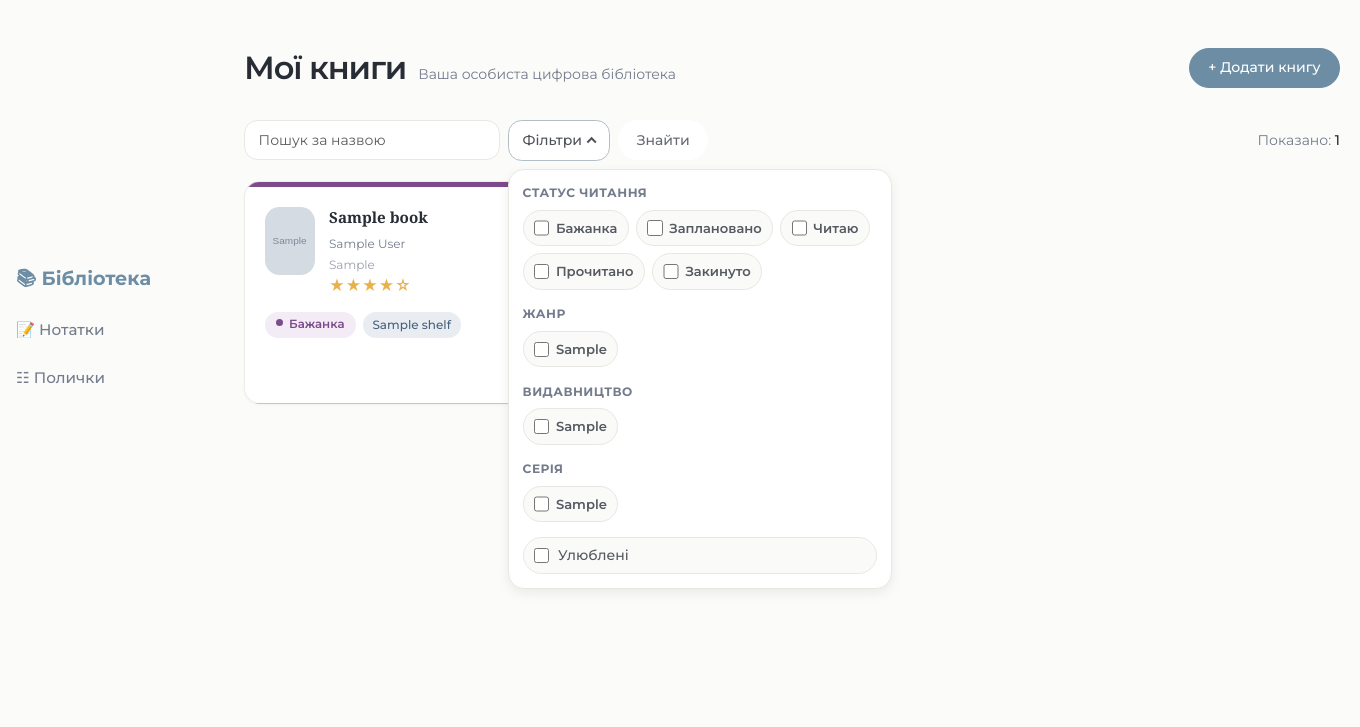
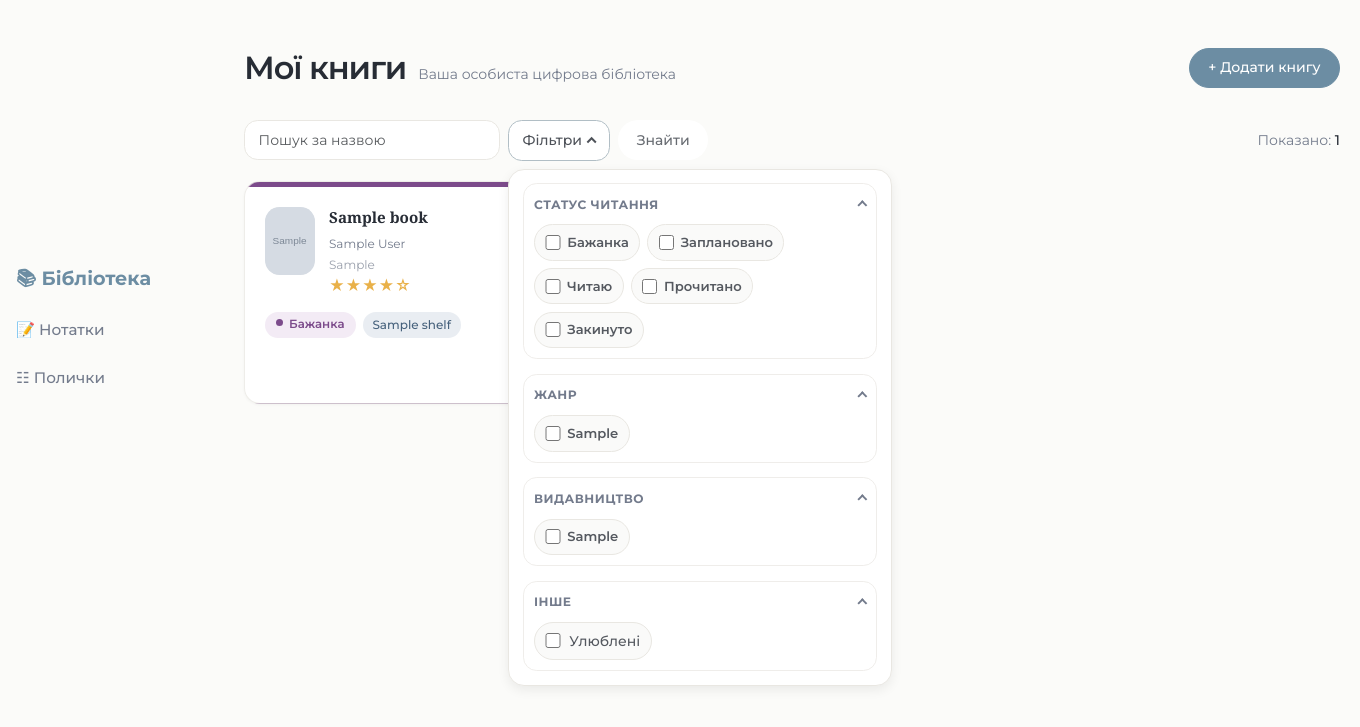
Before and after one commit to KaterynaShynkaryk/BookNest, a Django app: page / in a window 1360 px wide, after a click on "Фільтри". Shown: the part 73-800 px from the top of the page. Run offline with Django 5.2, Linux system fonts and the light colour scheme; a user stored in the database is signed in; tables that the repository leaves empty hold one stand-in row (values such as "Sample post"); grey boxes marked "Sample" are stand-in pictures; some libraries are stand-ins or nearby versions.

Commit message:
add auto-generated series shelves and polish filter UI

```diff
--- a/backend/settings.py
+++ b/backend/settings.py
@@ -123,6 +123,7 @@ MEDIA_ROOT = BASE_DIR / 'media'
 
 STATICFILES_DIRS = [
     BASE_DIR / 'static',
+    BASE_DIR / 'backend' / 'static',
 ]
 
 # Auth settings
--- a/library/forms.py
+++ b/library/forms.py
@@ -131,7 +131,7 @@ class BookForm(BootstrapFormMixin, forms.ModelForm):
         user_books = Book.objects.none()
 
         if user is not None:
-            shelves_field.queryset = Shelf.objects.filter(user=user)
+            shelves_field.queryset = Shelf.objects.filter(user=user, is_auto_series=False)
             user_books = Book.objects.filter(user=user)
         else:
             shelves_field.queryset = Shelf.objects.none()
@@ -265,8 +265,14 @@ class BookForm(BootstrapFormMixin, forms.ModelForm):
 class ShelfForm(BootstrapFormMixin, forms.ModelForm):
     class Meta:
         model = Shelf
-        fields = ["name"]
-        labels = {"name": "Назва полички"}
+        fields = ["name", "status"]
+        labels = {
+            "name": "Назва полички",
+            "status": "Статус серії",
+        }
+        help_texts = {
+            "status": "Для автоматичних поличок серій: не почато, почато або завершена.",
+        }
         widgets = {
             "name": forms.TextInput(attrs={"placeholder": "Наприклад, Фентезі або Купити"}),
         }
@@ -274,6 +280,8 @@ class ShelfForm(BootstrapFormMixin, forms.ModelForm):
     def __init__(self, *args, user=None, **kwargs):
         super().__init__(*args, **kwargs)
         self.user = user
+        if not getattr(self.instance, "is_auto_series", False):
+            self.fields.pop("status")
         self.apply_bootstrap_styles()
 
     def clean_name(self):
--- a/library/management/commands/seed_demo_user.py
+++ b/library/management/commands/seed_demo_user.py
@@ -2,6 +2,7 @@ from django.contrib.auth import get_user_model
 from django.core.management.base import BaseCommand
 
 from library.models import Book, Note, Shelf
+from library.series_shelves import sync_book_series_shelf
 
 
 DEMO_USERNAME = "demo"
@@ -61,6 +62,7 @@ class Command(BaseCommand):
             },
         )
         dune.shelves.set([fantasy_shelf])
+        sync_book_series_shelf(dune)
 
         hobbit, _ = Book.objects.update_or_create(
             user=user,
--- a/library/templates/library/book_list.html
+++ b/library/templates/library/book_list.html
@@ -23,16 +23,21 @@
                 placeholder="Пошук за назвою"
             >
 
-            <details class="filter-menu" {% if selected_statuses or selected_genres or selected_publishers or selected_series or favorite_only %}open{% endif %}>
+            <details class="filter-menu" {% if selected_statuses or selected_genres or selected_publishers or favorite_only %}open{% endif %}>
                 <summary class="filter-menu__toggle">
                     <span>Фільтри</span>
-                    {% if selected_statuses or selected_genres or selected_publishers or selected_series or favorite_only %}<span class="filter-dot" aria-label="Фільтри активні"></span>{% endif %}
+                    {% if selected_statuses or selected_genres or selected_publishers or favorite_only %}<span class="filter-dot" aria-label="Фільтри активні"></span>{% endif %}
                     <span class="filter-chevron" aria-hidden="true"></span>
                 </summary>
 
                 <div class="filter-menu__panel">
+                    <details class="filter-section" open>
+                        <summary class="filter-section__summary">
+                            <span>Статус читання</span>
+                            <span class="filter-section__chevron" aria-hidden="true"></span>
+                        </summary>
                         <fieldset class="filter-checkbox-group">
-                        <legend>Статус читання</legend>
+                            <legend class="visually-hidden">Статус читання</legend>
                             <div class="filter-checkbox-list">
                                 {% for value, label in status_choices %}
                                     <label class="filter-checkbox-option">
@@ -42,10 +47,16 @@
                                 {% endfor %}
                             </div>
                         </fieldset>
+                    </details>
 
                     {% if genre_choices %}
+                        <details class="filter-section" open>
+                            <summary class="filter-section__summary">
+                                <span>Жанр</span>
+                                <span class="filter-section__chevron" aria-hidden="true"></span>
+                            </summary>
                             <fieldset class="filter-checkbox-group">
-                            <legend>Жанр</legend>
+                                <legend class="visually-hidden">Жанр</legend>
                                 <div class="filter-checkbox-list">
                                     {% for genre in genre_choices %}
                                         <label class="filter-checkbox-option">
@@ -55,11 +66,17 @@
                                     {% endfor %}
                                 </div>
                             </fieldset>
+                        </details>
                     {% endif %}
 
                     {% if publisher_choices %}
+                        <details class="filter-section" open>
+                            <summary class="filter-section__summary">
+                                <span>Видавництво</span>
+                                <span class="filter-section__chevron" aria-hidden="true"></span>
+                            </summary>
                             <fieldset class="filter-checkbox-group">
-                            <legend>Видавництво</legend>
+                                <legend class="visually-hidden">Видавництво</legend>
                                 <div class="filter-checkbox-list">
                                     {% for publisher in publisher_choices %}
                                         <label class="filter-checkbox-option">
@@ -69,26 +86,19 @@
                                     {% endfor %}
                                 </div>
                             </fieldset>
+                        </details>
                     {% endif %}
 
-                    {% if series_choices %}
-                        <fieldset class="filter-checkbox-group">
-                            <legend>Серія</legend>
-                            <div class="filter-checkbox-list">
-                                {% for series in series_choices %}
-                                    <label class="filter-checkbox-option">
-                                        <input type="checkbox" name="series" value="{{ series }}" {% if series in selected_series %}checked{% endif %}>
-                                        <span>{{ series }}</span>
-                                    </label>
-                                {% endfor %}
-                            </div>
-                        </fieldset>
-                    {% endif %}
-
+                    <details class="filter-section" open>
+                        <summary class="filter-section__summary">
+                            <span>Інше</span>
+                            <span class="filter-section__chevron" aria-hidden="true"></span>
+                        </summary>
                         <label class="filter-checkbox-option favorite-filter">
                             <input type="checkbox" name="favorite" value="1" {% if favorite_only %}checked{% endif %}>
                             <span>Улюблені</span>
                         </label>
+                    </details>
                 </div>
             </details>
 
--- a/library/views.py
+++ b/library/views.py
@@ -17,6 +17,7 @@ from .forms import (
 )
 from .book_lookup import BookLookupError, import_book_from_url, search_books
 from .models import Book, Note, Shelf
+from .series_shelves import cleanup_empty_series_shelves, sync_book_series_shelf
 
 
 def test_page(request):
@@ -67,8 +68,7 @@ def book_list(request):
     search_query = request.GET.get("q", "").strip()
     selected_statuses = request.GET.getlist("status")
     selected_genres = request.GET.getlist("genre")
-    selected_publishers = request.GET.getlist("publisher")
-    selected_series = request.GET.getlist("series")
+    selected_publishers = list(request.GET.getlist("publisher"))
     favorite_only = request.GET.get("favorite") == "1"
     available_statuses = {status for status, label in Book.Status.choices}
 
@@ -92,13 +92,6 @@ def book_list(request):
         .values_list("publisher", flat=True)
         .distinct()
     )
-    series_choices = list(
-        user_books.exclude(series="")
-        .order_by("series")
-        .values_list("series", flat=True)
-        .distinct()
-    )
-
     books = user_books.prefetch_related("shelves")
 
     selected_statuses = [status for status in selected_statuses if status in available_statuses]
@@ -115,10 +108,6 @@ def book_list(request):
     selected_publishers = [publisher for publisher in selected_publishers if publisher in publisher_choices]
     if selected_publishers:
         books = books.filter(publisher__in=selected_publishers)
-
-    selected_series = [series for series in selected_series if series in series_choices]
-    if selected_series:
-        books = books.filter(series__in=selected_series)
 
     if favorite_only:
         books = books.filter(is_favorite=True)
@@ -138,7 +127,6 @@ def book_list(request):
             selected_statuses,
             selected_genres,
             selected_publishers,
-            selected_series,
             favorite_only,
         ]
     )
@@ -151,12 +139,10 @@ def book_list(request):
             "status_choices": Book.Status.choices,
             "genre_choices": genre_choices,
             "publisher_choices": publisher_choices,
-            "series_choices": series_choices,
             "search_query": search_query,
             "selected_statuses": selected_statuses,
             "selected_genres": selected_genres,
             "selected_publishers": selected_publishers,
-            "selected_series": selected_series,
             "favorite_only": favorite_only,
             "has_active_filters": has_active_filters,
             "displayed_count": books.count(),
@@ -429,7 +415,6 @@ def get_book_initial_from_query(request):
 
     return initial
 
-
 @login_required
 def book_create_search(request):
     search_query = request.GET.get("q", "").strip()
@@ -466,6 +451,7 @@ def book_create_manual(request):
             book.user = request.user
             book.save()
             form.save_m2m()
+            sync_book_series_shelf(book)
             messages.success(request, f"Книгу «{book.title}» додано до бібліотеки.")
             return redirect("book_list")
     else:
@@ -485,6 +471,7 @@ def book_update(request, pk):
             book.user = request.user
             book.save()
             form.save_m2m()
+            sync_book_series_shelf(book)
             messages.success(request, f"Книгу «{book.title}» оновлено.")
             return redirect("book_detail", pk=book.pk)
     else:
@@ -499,7 +486,9 @@ def book_delete(request, pk):
 
     if request.method == "POST":
         book_title = book.title
+        user = request.user
         book.delete()
+        cleanup_empty_series_shelves(user)
         messages.success(request, f"Книгу «{book_title}» видалено.")
         return redirect("book_list")
 
--- a/static/css/styles.css
+++ b/static/css/styles.css
@@ -594,6 +594,53 @@ a:hover {
     z-index: 1000;
 }
 
+
+.filter-section {
+    border: 1px solid color-mix(in srgb, var(--border) 72%, transparent);
+    border-radius: 0.85rem;
+    display: grid;
+    gap: 0.65rem;
+    padding: 0.65rem;
+}
+
+.filter-section__summary {
+    align-items: center;
+    color: var(--muted-foreground);
+    cursor: pointer;
+    display: flex;
+    font-size: 0.76rem;
+    font-weight: 700;
+    justify-content: space-between;
+    letter-spacing: 0.04em;
+    list-style: none;
+    text-transform: uppercase;
+}
+
+.filter-section__summary::-webkit-details-marker {
+    display: none;
+}
+
+.filter-section__chevron {
+    border: solid currentColor;
+    border-width: 0 2px 2px 0;
+    display: inline-block;
+    height: 0.42rem;
+    margin-top: -0.12rem;
+    transform: rotate(45deg);
+    transform-origin: center;
+    transition: transform 0.18s ease, margin-top 0.18s ease;
+    width: 0.42rem;
+}
+
+.filter-section[open] .filter-section__chevron {
+    margin-top: 0.16rem;
+    transform: rotate(225deg);
+}
+
+.filter-section:not([open]) {
+    gap: 0;
+}
+
 .form-control:focus,
 .form-select:focus,
 .form-check-input:focus {
--- a/templates/base.html
+++ b/templates/base.html
@@ -5,6 +5,7 @@
     <meta charset="utf-8">
     <meta name="viewport" content="width=device-width, initial-scale=1.0">
     <title>{% block title %}BookNest{% endblock %}</title>
+    <link rel="icon" type="image/svg+xml" href="{% static 'images/booknest-logo.svg' %}">
     <link href="https://cdn.jsdelivr.net/npm/bootstrap@5.3.8/dist/css/bootstrap.min.css" rel="stylesheet">
     <link rel="preconnect" href="https://fonts.googleapis.com">
     <link rel="preconnect" href="https://fonts.gstatic.com" crossorigin>
```
Also changed, not shown: other parts of static/css/styles.css (+44 -19 lines), library/models.py (+12 -0 lines), library/series_shelves.py (added, +45 -0 lines), library/templates/library/shelf_form.html (+9 -0 lines), library/templates/library/shelf_list.html (+12 -8 lines), library/tests.py (+82 -13 lines), backend/static/images/booknest-logo.svg (added), library/migrations/0010_shelf_is_auto_series_shelf_series_shelf_status.py (added). Lines whose indentation alone changed are shown as unchanged.
